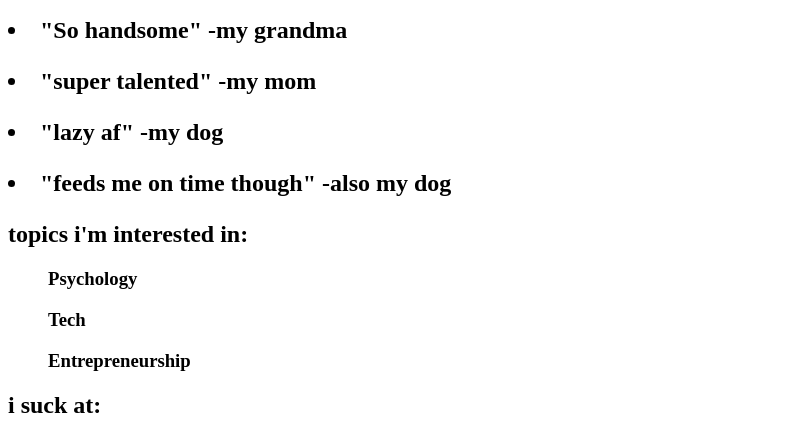
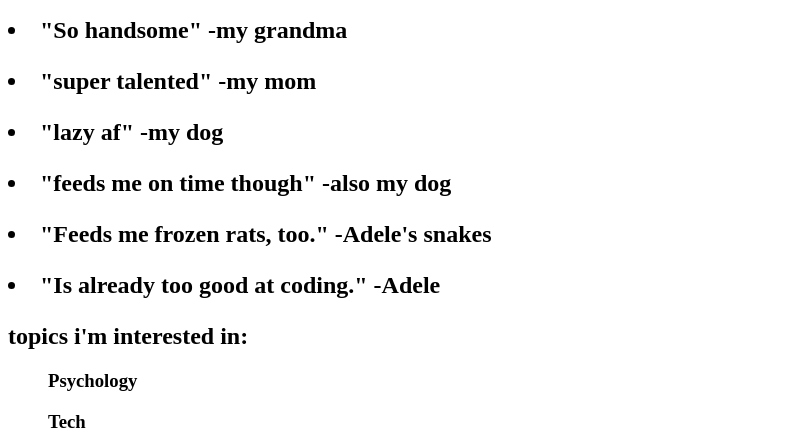
Before and after one commit to ash1shkhatri/about-khatri, a plain HTML site: page index.html in a window 1280 px wide. Shown: the part 358-794 px from the top of the page, without its empty margins (0-808 px from the left). Drawn offline with Linux system fonts and the light colour scheme.

Commit message:
Update index.html
Added a few random things.

```diff
--- a/index.html
+++ b/index.html
@@ -19,6 +19,11 @@
    <p> <li>    "super talented" -my mom</li>
    <p><li> "lazy af" -my dog</li>
     <p> <li> "feeds me on time though" -also my dog</li> </p>
+    <p> <li> "Feeds me frozen rats, too." -Adele's snakes</li> </p>
+    <p> <li> "Is already too good at coding." -Adele</li></p>
+
+
+
 
 </h2>
 <h2>
```
